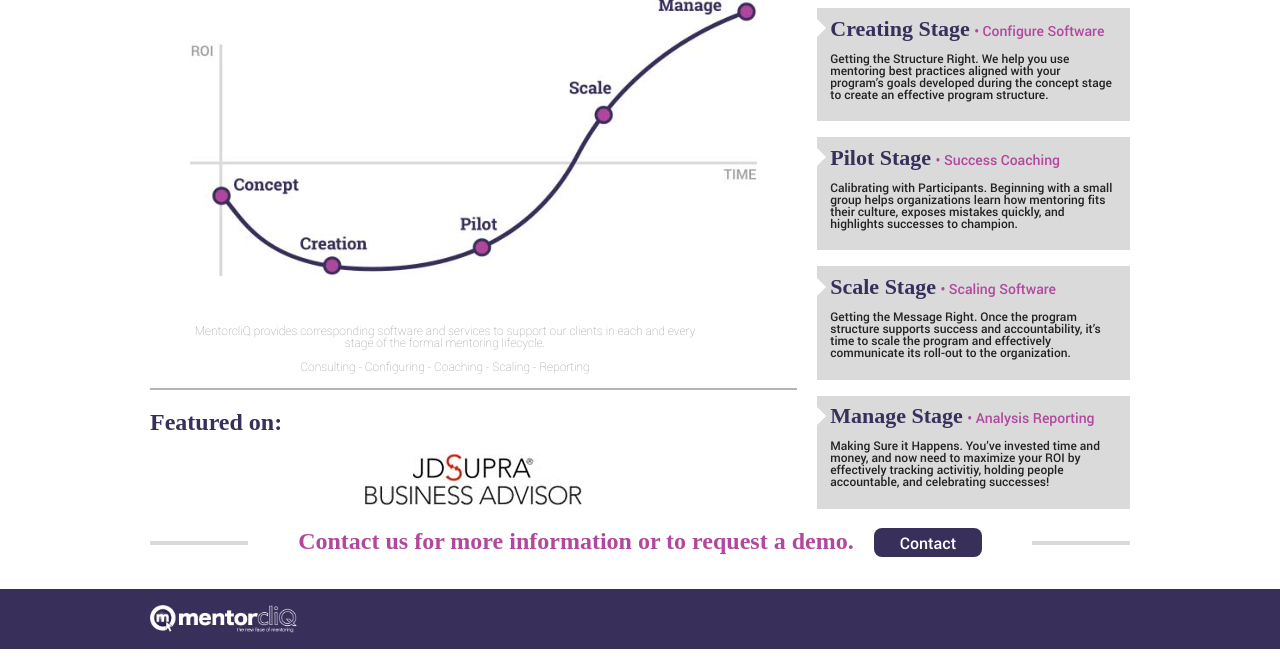
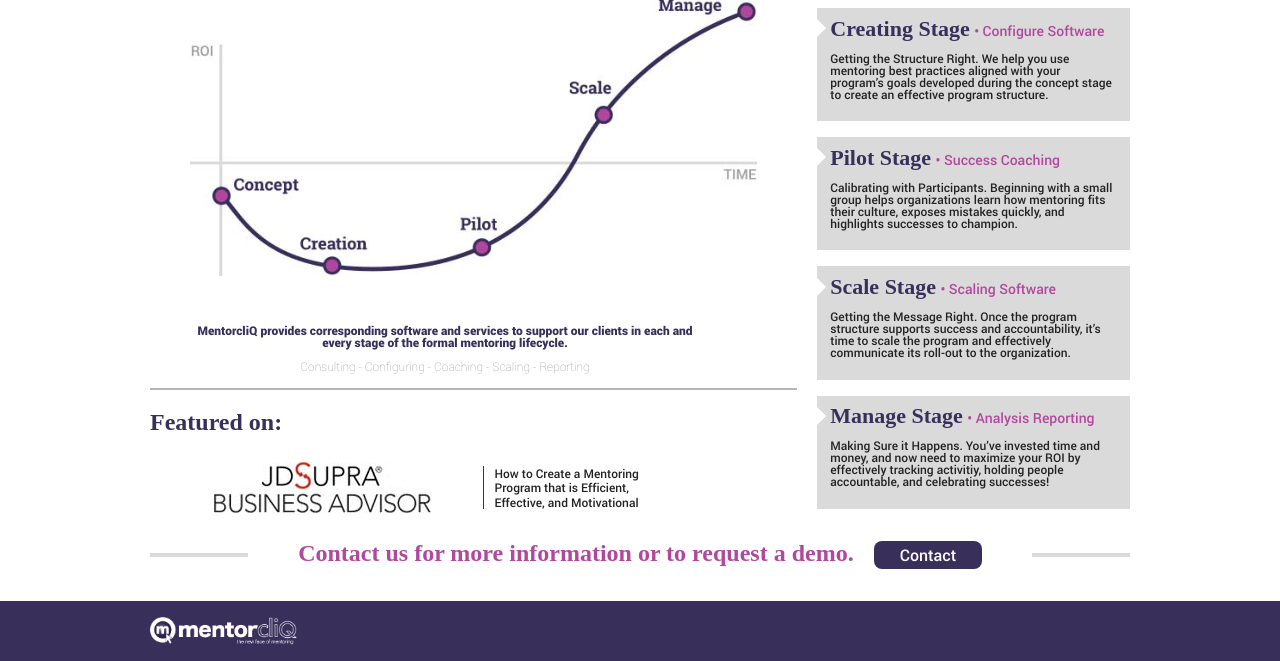
Before and after one commit to owen8505/MentorCliq, a PHP site: page /clients.html in a window 1280 px wide. Shown: the part 542-1203 px from the top of the page. Run offline with PHP 8.4, Linux system fonts and the light colour scheme; some web fonts are replaced.

Commit message:
Manage insted of measure, mentorcliq instead of mentoring, 88% more productive in the solution page; text of JDSSupra logo

```diff
--- a/Development/clients.html
+++ b/Development/clients.html
@@ -67,6 +67,7 @@
     	  <div class="clients hide-for-small-only">
     		<h2 class="text-purple">Featured on:</h2>
     		<img id="clients-jdsupra-image" src="assets/images/img-clients-jdsupra.jpeg" alt="JDSupra Business Advisor" >
+        <p>How to Create a Mentoring Program that is Efficient, Effective, and Motivational</p>
       </div>
 	    </div>
     </div>
@@ -128,7 +129,7 @@
   		<hr class="separator"></hr>
     	<div class="demo-container text-align-center">
     		<h2 class="text-fuchsia text-align-center">Contact us for more information or to request a demo.</h2>
-	      	<a href="#" title="Contact" class="button box-purple text-white">Contact</a>
+	      	<a href="contact.html" title ="Contact Us" class="button box-purple text-white">Contact</a>
     	</div>
 	    <hr class="separator"></hr>
   	</div>
--- a/Development/contact.html
+++ b/Development/contact.html
@@ -105,7 +105,6 @@
   		<hr class="separator"></hr>
     	<div class="demo-container text-align-center">
     		<h2 class="text-fuchsia text-align-center">Contact us for more information or to request a demo.</h2>
-	      	<a href="#" title="Contact" class="button box-purple text-white">Contact</a>
     	</div>
 	    <hr class="separator"></hr>
   	</div>
--- a/Development/css/styles.css
+++ b/Development/css/styles.css
@@ -1,3 +1,4 @@
+@charset "UTF-8";
 /*
 *	Author: Luis Antonio Sánchez
 *	Version: 1.0
@@ -486,13 +487,15 @@
 #clients-lifecycle figure {
   text-align: center; }
   #clients-lifecycle figure figcaption {
-    color: #939393;
+    color: #382f5b;
     font-family: 'Roboto';
-    font-weight: 300;
+    font-weight: bold;
     font-size: 12px;
     margin-top: 4em;
     width: 90%; }
     #clients-lifecycle figure figcaption span {
+      color: #939393;
+      font-weight: 300;
       display: block;
       margin-top: 1em; }
 #clients-lifecycle .lifecycle-step {
@@ -519,8 +522,15 @@
     width: 0; }
 
 .clients img {
-  display: block;
-  margin: 0em auto; }
+  display: inline-block;
+  margin-left: 4em; }
+.clients p {
+  border-left: 1px solid #382f5b;
+  display: inline-block;
+  line-height: 1.2em;
+  margin-left: 4em;
+  vertical-align: middle;
+  width: 30%; }
 
 #contact-contact-info {
   margin-top: 1em; }
--- a/Development/css/styles.scss
+++ b/Development/css/styles.scss
@@ -731,14 +731,16 @@
 		text-align: center;
 
 		figcaption{
-			color: $color-dark-gray;
+			color: $color-deep-purple;
 			font-family: 'Roboto';
-			font-weight: 300;
+			font-weight: bold;
 			font-size: 12px;
 			margin-top: 4em;
 			width: 90%;
 
 			span{
+				color: $color-dark-gray;
+				font-weight: 300;
 				display: block;
 				margin-top: 1em;
 			}
@@ -781,8 +783,17 @@
 
 .clients{
 	img{
-		display: block;
-		margin: 0em auto;
+		display: inline-block;
+		margin-left: 4em;
+	}
+
+	p{
+		border-left: 1px solid $color-deep-purple;
+		display: inline-block;
+		line-height: 1.2em;
+		margin-left: 4em;
+		vertical-align: middle;
+		width: 30%;
 	}
 }
 
--- a/Development/index.html
+++ b/Development/index.html
@@ -76,7 +76,7 @@
         <h3 class="text-white">
           Contact us for more information or to request a free demo.
         </h3>
-        <a href="#" title="Contact" class="button box-gray text-purple">Contact</a>
+        <a href="contact.html" title ="Contact Us" class="button box-gray text-purple">Contact</a>
         <div class="icons">
           <a href="#" title="LinkedIn" class="li"></a>
           <a href="#" title="Facebook" class="fb"></a>
@@ -106,7 +106,7 @@
         <h3 class="text-white">
           Contact us for more information or to request a free demo.
         </h3>
-        <a href="#" title="Contact" class="button box-gray text-purple">Contact</a>
+        <a href="contact.html" title ="Contact Us" class="button box-gray text-purple">Contact</a>
         <div class="icons">
           <a href="#" title="LinkedIn" class="li"></a>
           <a href="#" title="Facebook" class="fb"></a>
```
Also changed, not shown: Development/solution.html (+6 -6 lines), Development/assets/images/img-icon-dedicated-sucess.png.
